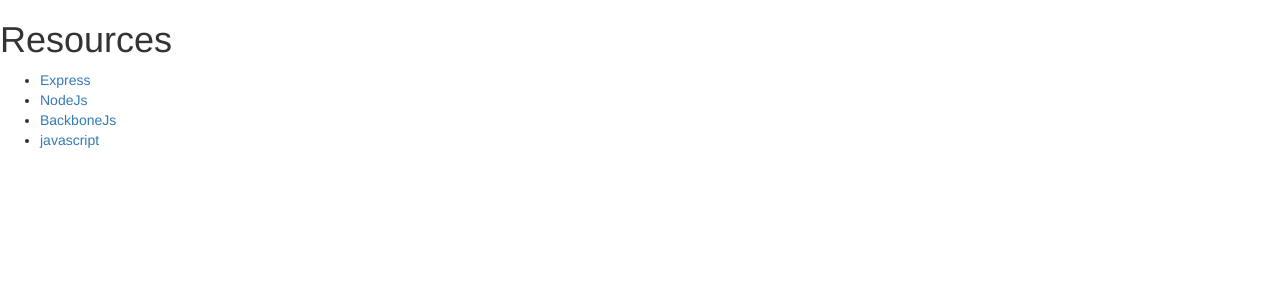
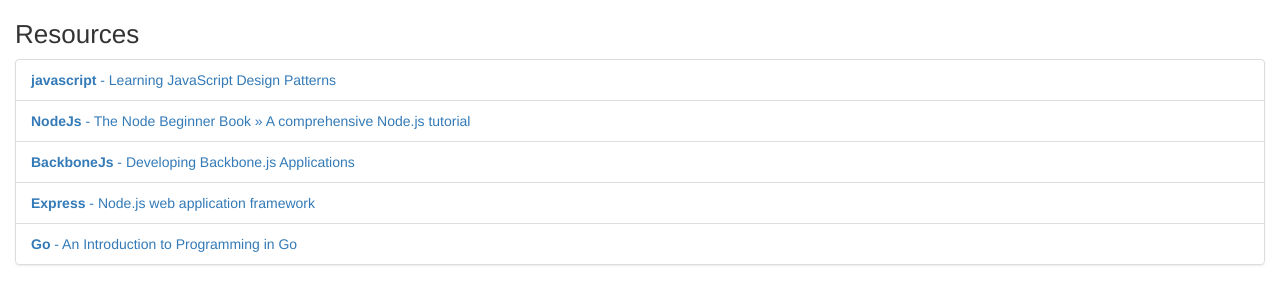
Before and after one commit to kesavanv/catalog, a plain HTML site: page index.html in a window 1280 px wide. Drawn offline with nearby package versions, Linux system fonts and the light colour scheme.

Commit message:
updated look n feel

```diff
--- a/data.js
+++ b/data.js
@@ -1,22 +1,29 @@
 var resources = {
-    "coding": [{
-        "language": "Express",
-        "topic": "Express",
-        "url" : "http://expressjs.com/"
-    },
-    {
-        "language": "NodeJs",
-        "topic": "NodeJs",
-        "url": "http://www.nodebeginner.org/"
-    },
-    {
-        "language": "BackboneJs",
-        "topic": "BackboneJs",
-        "url": "http://addyosmani.github.io/backbone-fundamentals/"
-    },
-    {
-        "language": "javascript",
-        "topic": "Design Patterns",
-        "url" : "http://addyosmani.com/resources/essentialjsdesignpatterns/book/"
-    }]
+    "coding": [
+        {
+            "topic": "javascript",
+            "description": "Learning JavaScript Design Patterns",
+            "url" : "http://addyosmani.com/resources/essentialjsdesignpatterns/book/"
+        },
+        {
+            "topic": "NodeJs",
+            "description": "The Node Beginner Book » A comprehensive Node.js tutorial",
+            "url": "http://www.nodebeginner.org/"
+        },
+        {
+            "topic": "BackboneJs",
+            "description": "Developing Backbone.js Applications",
+            "url": "http://addyosmani.github.io/backbone-fundamentals/"
+        },
+        {
+            "topic": "Express",
+            "description": "Node.js web application framework",
+            "url" : "http://expressjs.com/"
+        },
+        {
+            "topic": "Go",
+            "description": 'An Introduction to Programming in Go',
+            "url": "http://www.golang-book.com/"
+        }
+    ]
 };
--- a/index.html
+++ b/index.html
@@ -1,27 +1,40 @@
 <html>
     <head>
-        <title>Handlebars Demo</title>
+        <title>Resource catalogue</title>
         <!-- Latest compiled and minified CSS -->
         <link rel="stylesheet" href="https://maxcdn.bootstrapcdn.com/bootstrap/3.3.1/css/bootstrap.min.css">
 
         <!-- Optional theme -->
         <link rel="stylesheet" href="https://maxcdn.bootstrapcdn.com/bootstrap/3.3.1/css/bootstrap-theme.min.css">
 
+        <link rel="stylesheet" href="style.css">
+
         <!-- Latest compiled and minified JavaScript -->
         <script src="https://maxcdn.bootstrapcdn.com/bootstrap/3.3.1/js/bootstrap.min.js"></script>
     </head>
     <body>
 
-        <h1>Resources</h1>
+
         <script id="some-template" type="text/x-handlebars-template">
-            <ul>
-            {{#coding}}
-                <li>
-                    <a href="{{url}}" title="{{topic}}">{{language}}</a>
-                </li>
-            {{/coding}}
-            </ul>
+
+        <div class="container-fluid">
+          <div class="row">
+            <div class="col-md-12">
+                <h1>Resources</h1>
+                <ul class="list-group">
+                {{#coding}}
+                    <li class="list-group-item">
+                        <a href="{{url}}" title="{{description}}"><strong>{{topic}}</strong> - {{description}}</a>
+                    </li>
+                {{/coding}}
+                </ul>
+            </div>
+          </div>
+        </div>
+
         </script>
+
+
 
     <script src="http://ajax.googleapis.com/ajax/libs/jquery/2.0.0/jquery.min.js"></script>
         <script type="text/javascript" src="./handlebars-v2.0.0.js"></script>
--- /dev/null
+++ b/style.css
@@ -0,0 +1,16 @@
+h1{
+    font-size: 26px;
+}
+
+.list-group-item{
+    padding: 0;
+}
+
+.list-group-item a{
+    display: block;
+    padding: 10px 15px;
+}
+
+.list-group-item a:hover{
+    background-color: #efefef;
+}
```
